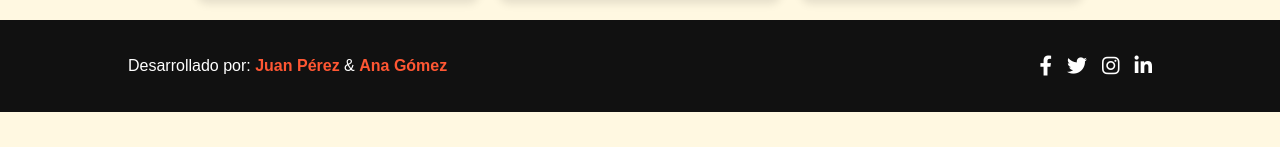
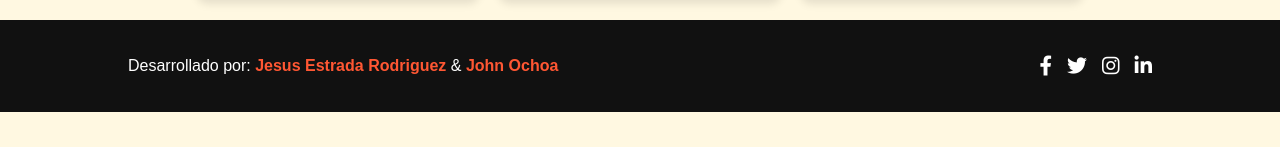
Before and after one commit to LogosCol/TiendaDeLibros, a plain HTML site: page ofertas.html in a window 1280 px wide. Shown: the part 479-626 px from the top of the page. Drawn offline with Linux system fonts and the light colour scheme.

Commit message:
ofertas.html

```diff
--- a/ofertas.html
+++ b/ofertas.html
@@ -65,7 +65,7 @@
     <footer>
         <div class="footer-content">
             <div class="developer-info">
-                <p>Desarrollado por: <span class="developer-name">Juan Pérez</span> & <span class="developer-name">Ana Gómez</span></p>
+                <p>Desarrollado por: <span class="developer-name">Jesus Estrada Rodriguez</span> & <span class="developer-name">John Ochoa</span></p>
             </div>
             <div class="social-media">
                 <a href="#" class="social-icon"><i class="fab fa-facebook-f"></i></a>
```
